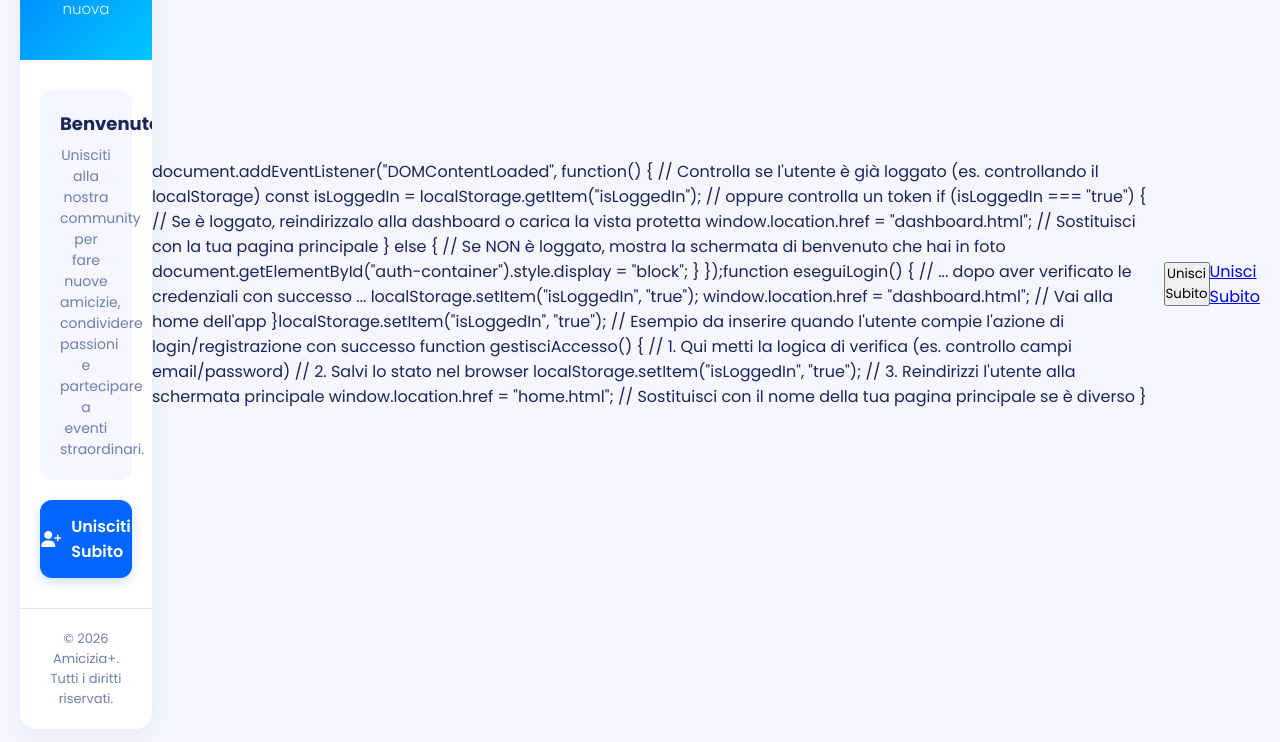
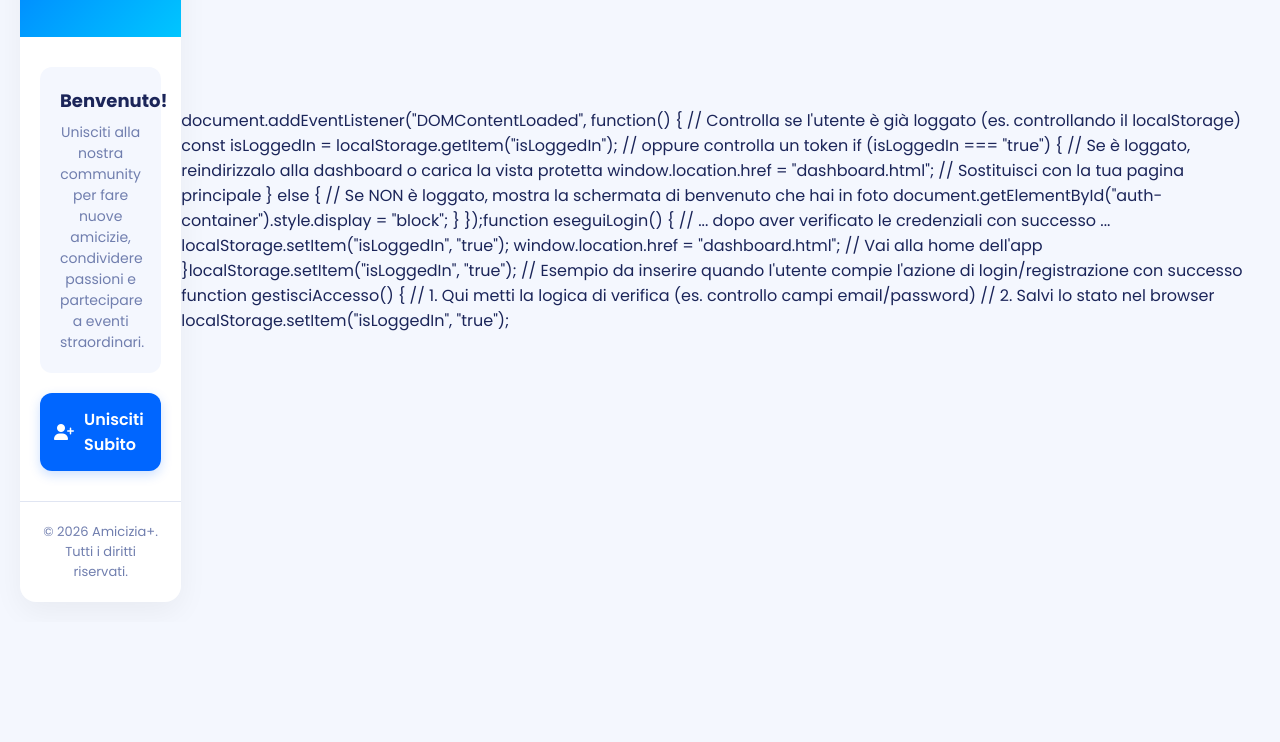
Before and after one commit to 96n4m2pfzd-sketch/Valentino-, a plain HTML site: page index.html in a window 1280 px wide. Shown: the part 182-924 px from the top of the page. After the commit the page ends 804 px from the top, so only its background shows below. Drawn offline with Linux system fonts and the light colour scheme.

Commit message:
Clean up index.html by removing unused elements
Removed unnecessary code for user redirection and button.

```diff
--- a/index.html
+++ b/index.html
@@ -192,10 +192,5 @@ function gestisciAccesso() {
             // Eventuale codice per cambiare pagina o vista
         }
     </script>
-</body>
+</
 </html>
-
-    // 3. Reindirizzi l'utente alla schermata principale
-    window.location.href = "home.html"; // Sostituisci con il nome della tua pagina principale se è diverso
-}<button onclick="gestisciAccesso()">Unisci Subito</button>
-<a href="tua-pagina.html" onclick="localStorage.setItem('isLoggedIn', 'true')">Unisci Subito</a>
```
